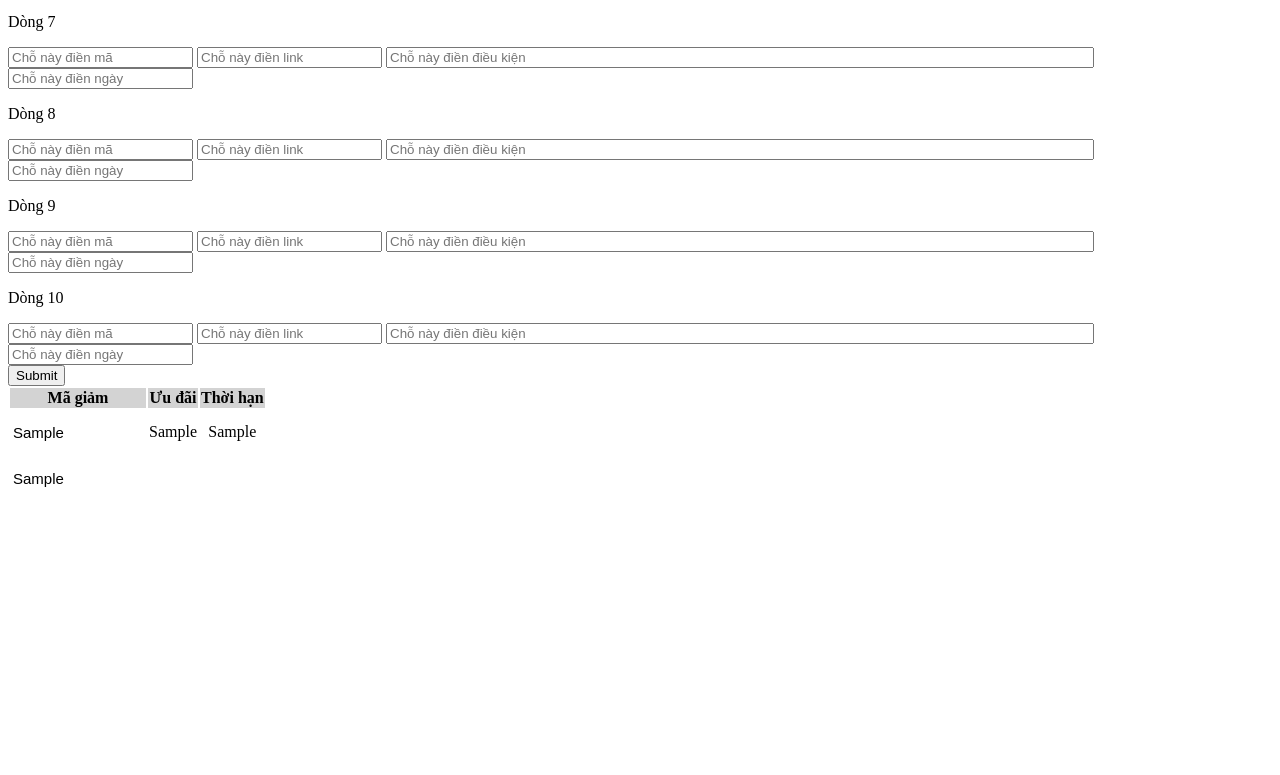
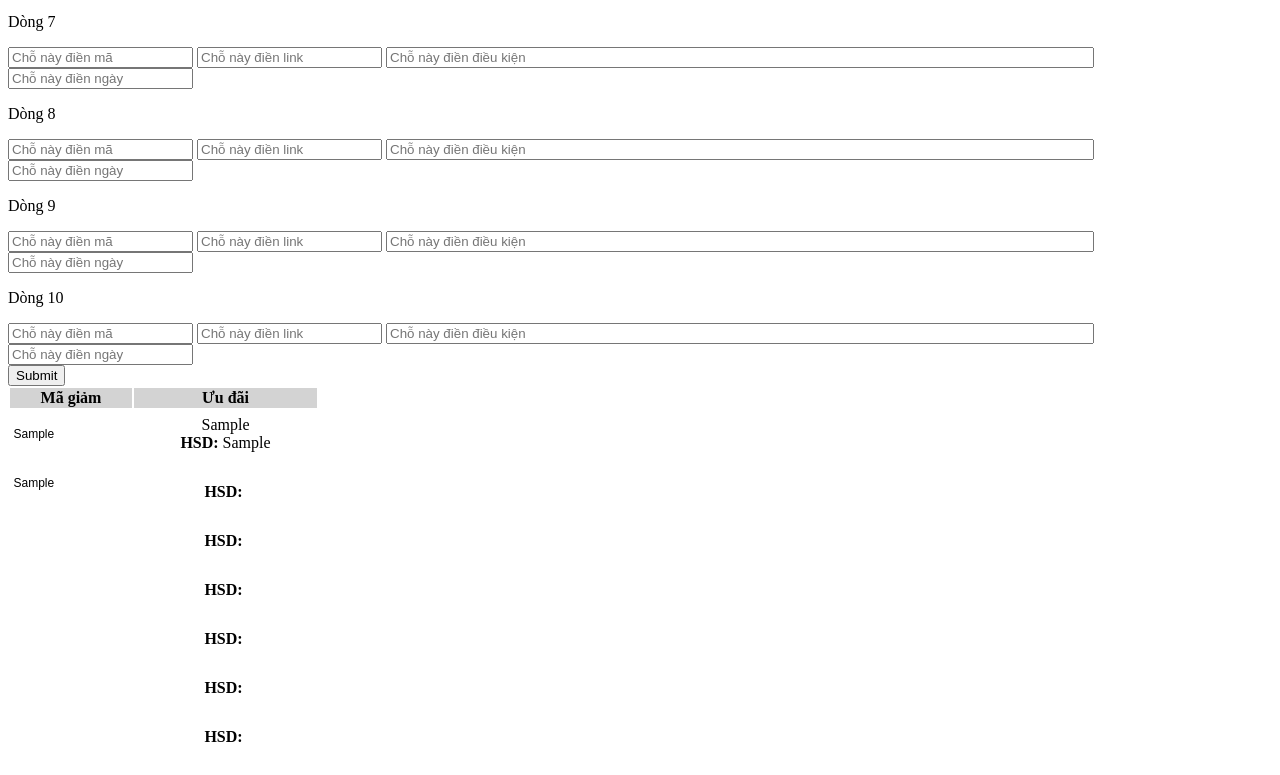
Before and after one commit to gilcodes/gilcodes.github.io, a plain HTML site: page index.html in a window 1280 px wide. Both pictures are taken after typing "Sample", "Sample", "Sample", "Sample", "Sample", "Sample" into the empty fields and a click on the button "Submit". Shown: the part 555-1330 px from the top of the page. Drawn offline with nearby package versions, Linux system fonts and the light colour scheme.

Commit message:
Update index.html

```diff
--- a/index.html
+++ b/index.html
@@ -2,12 +2,10 @@
 <html lang="en">
 <head>
     <meta charset="UTF-8">
-    <title>Tool Tạo Bảng MGG</title>
-    <script src="https://ajax.googleapis.com/ajax/libs/jquery/3.2.1/jquery.min.js"></script>
+    <title>Tool tạo bảng MGG - Có link</title>
 </head>
 <body>
-
-<div class="mgg-item">
+<div class="deal-item">
 
     <div class="item-container">
         <p>Dòng 1</p>
@@ -146,28 +144,30 @@
 
 
 
-        document.getElementById("result").innerHTML = "<table><tbody><tr style=\"background: lightgray;\"><th style=\"text-align: center;\">Mã giảm</th><th style=\"text-align: center;\">Ưu đãi</th><th style=\"text-align: center;\">Thời hạn</th></tr><tr><td><input class=\"coupon-code-modal header-alike\" style=\"border: none; background: white; font-weight: normal; font-size: 15px; margin: 0px; margin-left: auto; margin-right: auto; width: 130px; height: 40px;\" readonly=\"readonly\" type=\"text\" value=\"" + vartext01 + "\" /><a class=\"coupon-code-copied after-copy\" target=\"_blank\" style=\"display: none;\" href=\"" + varlink01 + "\">Click để dùng mã</a></td><td style=\"text-align: center;\">" + varcond01 + "</td><td style=\"text-align: center;\">" + vardate01 + "</td></tr>" +
-                "<tr><td><input class=\"coupon-code-modal header-alike\" style=\"border: none; background: white; font-weight: normal; font-size: 15px; margin: 0px; margin-left: auto; margin-right: auto; width: 130px; height: 40px;\" readonly=\"readonly\" type=\"text\" value=\"" + vartext02 + "\" /><a class=\"coupon-code-copied after-copy\" target=\"_blank\" style=\"display: none;\" href=\"" + varlink02 + "\">Click để dùng mã</a></td><td style=\"text-align: center;\">" + varcond02 + "</td><td style=\"text-align: center;\">" + vardate02 + "</td></tr>" +
-                "<tr><td><input class=\"coupon-code-modal header-alike\" style=\"border: none; background: white; font-weight: normal; font-size: 15px; margin: 0px; margin-left: auto; margin-right: auto; width: 130px; height: 40px;\" readonly=\"readonly\" type=\"text\" value=\"" + vartext03 + "\" /><a class=\"coupon-code-copied after-copy\" target=\"_blank\" style=\"display: none;\" href=\"" + varlink03 + "\">Click để dùng mã</a></td><td style=\"text-align: center;\">" + varcond03 + "</td><td style=\"text-align: center;\">" + vardate03 + "</td></tr>" +
-                "<tr><td><input class=\"coupon-code-modal header-alike\" style=\"border: none; background: white; font-weight: normal; font-size: 15px; margin: 0px; margin-left: auto; margin-right: auto; width: 130px; height: 40px;\" readonly=\"readonly\" type=\"text\" value=\"" + vartext04 + "\" /><a class=\"coupon-code-copied after-copy\" target=\"_blank\" style=\"display: none;\" href=\"" + varlink04 + "\">Click để dùng mã</a></td><td style=\"text-align: center;\">" + varcond04 + "</td><td style=\"text-align: center;\">" + vardate04 + "</td></tr>" +
-                "<tr><td><input class=\"coupon-code-modal header-alike\" style=\"border: none; background: white; font-weight: normal; font-size: 15px; margin: 0px; margin-left: auto; margin-right: auto; width: 130px; height: 40px;\" readonly=\"readonly\" type=\"text\" value=\"" + vartext05 + "\" /><a class=\"coupon-code-copied after-copy\" target=\"_blank\" style=\"display: none;\" href=\"" + varlink05 + "\">Click để dùng mã</a></td><td style=\"text-align: center;\">" + varcond05 + "</td><td style=\"text-align: center;\">" + vardate05 + "</td></tr>" +
-                "<tr><td><input class=\"coupon-code-modal header-alike\" style=\"border: none; background: white; font-weight: normal; font-size: 15px; margin: 0px; margin-left: auto; margin-right: auto; width: 130px; height: 40px;\" readonly=\"readonly\" type=\"text\" value=\"" + vartext06 + "\" /><a class=\"coupon-code-copied after-copy\" target=\"_blank\" style=\"display: none;\" href=\"" + varlink06 + "\">Click để dùng mã</a></td><td style=\"text-align: center;\">" + varcond06 + "</td><td style=\"text-align: center;\">" + vardate06 + "</td></tr>" +
-                "<tr><td><input class=\"coupon-code-modal header-alike\" style=\"border: none; background: white; font-weight: normal; font-size: 15px; margin: 0px; margin-left: auto; margin-right: auto; width: 130px; height: 40px;\" readonly=\"readonly\" type=\"text\" value=\"" + vartext07 + "\" /><a class=\"coupon-code-copied after-copy\" target=\"_blank\" style=\"display: none;\" href=\"" + varlink07 + "\">Click để dùng mã</a></td><td style=\"text-align: center;\">" + varcond07 + "</td><td style=\"text-align: center;\">" + vardate07 + "</td></tr>" +
-                "<tr><td><input class=\"coupon-code-modal header-alike\" style=\"border: none; background: white; font-weight: normal; font-size: 15px; margin: 0px; margin-left: auto; margin-right: auto; width: 130px; height: 40px;\" readonly=\"readonly\" type=\"text\" value=\"" + vartext08 + "\" /><a class=\"coupon-code-copied after-copy\" target=\"_blank\" style=\"display: none;\" href=\"" + varlink08 + "\">Click để dùng mã</a></td><td style=\"text-align: center;\">" + varcond08 + "</td><td style=\"text-align: center;\">" + vardate08 + "</td></tr>" +
-                "<tr><td><input class=\"coupon-code-modal header-alike\" style=\"border: none; background: white; font-weight: normal; font-size: 15px; margin: 0px; margin-left: auto; margin-right: auto; width: 130px; height: 40px;\" readonly=\"readonly\" type=\"text\" value=\"" + vartext09 + "\" /><a class=\"coupon-code-copied after-copy\" target=\"_blank\" style=\"display: none;\" href=\"" + varlink09 + "\">Click để dùng mã</a></td><td style=\"text-align: center;\">" + varcond09 + "</td><td style=\"text-align: center;\">" + vardate09 + "</td></tr>" +
-                "<tr><td><input class=\"coupon-code-modal header-alike\" style=\"border: none; background: white; font-weight: normal; font-size: 15px; margin: 0px; margin-left: auto; margin-right: auto; width: 130px; height: 40px;\" readonly=\"readonly\" type=\"text\" value=\"" + vartext10 + "\" /><a class=\"coupon-code-copied after-copy\" target=\"_blank\" style=\"display: none;\" href=\"" + varlink10 + "\">Click để dùng mã</a></td><td style=\"text-align: center;\">" + varcond10 + "</td><td style=\"text-align: center;\">" + vardate10 + "</td></tr>" + "</tbody></table>"
+        document.getElementById("result").innerHTML = "<table style='font-size: 14px;'><tbody><tr style=\"background: lightgray;\"><th width=\"40%\" style=\"text-align: center;\">Mã giảm</th><th width=\"60%\" style=\"text-align: center;\">Ưu đãi</th></tr><tr><td><input class=\"coupon-code-modal header-alike\" style=\"border: none; background: white; font-weight: normal; font-size: 12px; margin: 0px; padding: 2.5px; margin-left: auto; margin-right: auto; width: 115px; height: 40px;\" readonly=\"readonly\" type=\"text\" value=\"" + vartext01 + "\" /><a class=\"coupon-code-copied after-copy\" target=\"_blank\" style=\"display: none; color: #0071aa;\" href=\"" + varlink01 + "\">Click để dùng mã</a></td><td style=\"text-align: center;\">" + varcond01 + "<br><strong>HSD:&nbsp;</strong>" + vardate01 + "</td></tr>" +
+            "<tr><td><input class=\"coupon-code-modal header-alike\" style=\"border: none; background: white; font-weight: normal; font-size: 12px; margin: 0px; padding: 2.5px; margin-left: auto; margin-right: auto; width: 115px; height: 40px;\" readonly=\"readonly\" type=\"text\" value=\"" + vartext02 + "\" /><a class=\"coupon-code-copied after-copy\" target=\"_blank\" style=\"display: none; color: #0071aa;\" href=\"" + varlink02 + "\">Click để dùng mã</a></td><td style=\"text-align: center;\">" + varcond02 + "<br><strong>HSD:&nbsp;</strong>" + vardate02 + "</td></tr>" +
+            "<tr><td><input class=\"coupon-code-modal header-alike\" style=\"border: none; background: white; font-weight: normal; font-size: 12px; margin: 0px; padding: 2.5px; margin-left: auto; margin-right: auto; width: 115px; height: 40px;\" readonly=\"readonly\" type=\"text\" value=\"" + vartext03 + "\" /><a class=\"coupon-code-copied after-copy\" target=\"_blank\" style=\"display: none; color: #0071aa;\" href=\"" + varlink03 + "\">Click để dùng mã</a></td><td style=\"text-align: center;\">" + varcond03 + "<br><strong>HSD:&nbsp;</strong>" + vardate03 + "</td></tr>" +
+            "<tr><td><input class=\"coupon-code-modal header-alike\" style=\"border: none; background: white; font-weight: normal; font-size: 12px; margin: 0px; padding: 2.5px; margin-left: auto; margin-right: auto; width: 115px; height: 40px;\" readonly=\"readonly\" type=\"text\" value=\"" + vartext04 + "\" /><a class=\"coupon-code-copied after-copy\" target=\"_blank\" style=\"display: none; color: #0071aa;\" href=\"" + varlink04 + "\">Click để dùng mã</a></td><td style=\"text-align: center;\">" + varcond04 + "<br><strong>HSD:&nbsp;</strong>" + vardate04 + "</td></tr>" +
+            "<tr><td><input class=\"coupon-code-modal header-alike\" style=\"border: none; background: white; font-weight: normal; font-size: 12px; margin: 0px; padding: 2.5px; margin-left: auto; margin-right: auto; width: 115px; height: 40px;\" readonly=\"readonly\" type=\"text\" value=\"" + vartext05 + "\" /><a class=\"coupon-code-copied after-copy\" target=\"_blank\" style=\"display: none; color: #0071aa;\" href=\"" + varlink05 + "\">Click để dùng mã</a></td><td style=\"text-align: center;\">" + varcond05 + "<br><strong>HSD:&nbsp;</strong>" + vardate05 + "</td></tr>" +
+            "<tr><td><input class=\"coupon-code-modal header-alike\" style=\"border: none; background: white; font-weight: normal; font-size: 12px; margin: 0px; padding: 2.5px; margin-left: auto; margin-right: auto; width: 115px; height: 40px;\" readonly=\"readonly\" type=\"text\" value=\"" + vartext06 + "\" /><a class=\"coupon-code-copied after-copy\" target=\"_blank\" style=\"display: none; color: #0071aa;\" href=\"" + varlink06 + "\">Click để dùng mã</a></td><td style=\"text-align: center;\">" + varcond06 + "<br><strong>HSD:&nbsp;</strong>" + vardate06 + "</td></tr>" +
+            "<tr><td><input class=\"coupon-code-modal header-alike\" style=\"border: none; background: white; font-weight: normal; font-size: 12px; margin: 0px; padding: 2.5px; margin-left: auto; margin-right: auto; width: 115px; height: 40px;\" readonly=\"readonly\" type=\"text\" value=\"" + vartext07 + "\" /><a class=\"coupon-code-copied after-copy\" target=\"_blank\" style=\"display: none; color: #0071aa;\" href=\"" + varlink07 + "\">Click để dùng mã</a></td><td style=\"text-align: center;\">" + varcond07 + "<br><strong>HSD:&nbsp;</strong>" + vardate07 + "</td></tr>" +
+            "<tr><td><input class=\"coupon-code-modal header-alike\" style=\"border: none; background: white; font-weight: normal; font-size: 12px; margin: 0px; padding: 2.5px; margin-left: auto; margin-right: auto; width: 115px; height: 40px;\" readonly=\"readonly\" type=\"text\" value=\"" + vartext08 + "\" /><a class=\"coupon-code-copied after-copy\" target=\"_blank\" style=\"display: none; color: #0071aa;\" href=\"" + varlink08 + "\">Click để dùng mã</a></td><td style=\"text-align: center;\">" + varcond08 + "<br><strong>HSD:&nbsp;</strong>" + vardate08 + "</td></tr>" +
+            "<tr><td><input class=\"coupon-code-modal header-alike\" style=\"border: none; background: white; font-weight: normal; font-size: 12px; margin: 0px; padding: 2.5px; margin-left: auto; margin-right: auto; width: 115px; height: 40px;\" readonly=\"readonly\" type=\"text\" value=\"" + vartext09 + "\" /><a class=\"coupon-code-copied after-copy\" target=\"_blank\" style=\"display: none; color: #0071aa;\" href=\"" + varlink09 + "\">Click để dùng mã</a></td><td style=\"text-align: center;\">" + varcond09 + "<br><strong>HSD:&nbsp;</strong>" + vardate09 + "</td></tr>" +
+            "<tr><td><input class=\"coupon-code-modal header-alike\" style=\"border: none; background: white; font-weight: normal; font-size: 12px; margin: 0px; padding: 2.5px; margin-left: auto; margin-right: auto; width: 115px; height: 40px;\" readonly=\"readonly\" type=\"text\" value=\"" + vartext10 + "\" /><a class=\"coupon-code-copied after-copy\" target=\"_blank\" style=\"display: none; color: #0071aa;\" href=\"" + varlink10 + "\">Click để dùng mã</a></td><td style=\"text-align: center;\">" + varcond10 + "<br><strong>HSD:&nbsp;</strong>" + vardate10 + "</td></tr>" +
+            "</tbody></table>"
         ;
 
-        document.getElementById("visible").innerHTML = "<table><tbody><tr style=\"background: lightgray;\"><th style=\"text-align: center;\">Mã giảm</th><th style=\"text-align: center;\">Ưu đãi</th><th style=\"text-align: center;\">Thời hạn</th></tr><tr><td><input class=\"coupon-code-modal header-alike\" style=\"border: none; background: white; font-weight: normal; font-size: 15px; margin: 0px; margin-left: auto; margin-right: auto; width: 130px; height: 40px;\" readonly=\"readonly\" type=\"text\" value=\"" + vartext01 + "\" /><a class=\"coupon-code-copied after-copy\" target=\"_blank\" style=\"display: none;\" href=\"" + varlink01 + "\">Click để dùng mã</a></td><td style=\"text-align: center;\">" + varcond01 + "</td><td style=\"text-align: center;\">" + vardate01 + "</td></tr>" +
-                "<tr><td><input class=\"coupon-code-modal header-alike\" style=\"border: none; background: white; font-weight: normal; font-size: 15px; margin: 0px; margin-left: auto; margin-right: auto; width: 130px; height: 40px;\" readonly=\"readonly\" type=\"text\" value=\"" + vartext02 + "\" /><a class=\"coupon-code-copied after-copy\" target=\"_blank\" style=\"display: none;\" href=\"" + varlink02 + "\">Click để dùng mã</a></td><td style=\"text-align: center;\">" + varcond02 + "</td><td style=\"text-align: center;\">" + vardate02 + "</td></tr>" +
-                "<tr><td><input class=\"coupon-code-modal header-alike\" style=\"border: none; background: white; font-weight: normal; font-size: 15px; margin: 0px; margin-left: auto; margin-right: auto; width: 130px; height: 40px;\" readonly=\"readonly\" type=\"text\" value=\"" + vartext03 + "\" /><a class=\"coupon-code-copied after-copy\" target=\"_blank\" style=\"display: none;\" href=\"" + varlink03 + "\">Click để dùng mã</a></td><td style=\"text-align: center;\">" + varcond03 + "</td><td style=\"text-align: center;\">" + vardate03 + "</td></tr>" +
-                "<tr><td><input class=\"coupon-code-modal header-alike\" style=\"border: none; background: white; font-weight: normal; font-size: 15px; margin: 0px; margin-left: auto; margin-right: auto; width: 130px; height: 40px;\" readonly=\"readonly\" type=\"text\" value=\"" + vartext04 + "\" /><a class=\"coupon-code-copied after-copy\" target=\"_blank\" style=\"display: none;\" href=\"" + varlink04 + "\">Click để dùng mã</a></td><td style=\"text-align: center;\">" + varcond04 + "</td><td style=\"text-align: center;\">" + vardate04 + "</td></tr>" +
-                "<tr><td><input class=\"coupon-code-modal header-alike\" style=\"border: none; background: white; font-weight: normal; font-size: 15px; margin: 0px; margin-left: auto; margin-right: auto; width: 130px; height: 40px;\" readonly=\"readonly\" type=\"text\" value=\"" + vartext05 + "\" /><a class=\"coupon-code-copied after-copy\" target=\"_blank\" style=\"display: none;\" href=\"" + varlink05 + "\">Click để dùng mã</a></td><td style=\"text-align: center;\">" + varcond05 + "</td><td style=\"text-align: center;\">" + vardate05 + "</td></tr>" +
-                "<tr><td><input class=\"coupon-code-modal header-alike\" style=\"border: none; background: white; font-weight: normal; font-size: 15px; margin: 0px; margin-left: auto; margin-right: auto; width: 130px; height: 40px;\" readonly=\"readonly\" type=\"text\" value=\"" + vartext06 + "\" /><a class=\"coupon-code-copied after-copy\" target=\"_blank\" style=\"display: none;\" href=\"" + varlink06 + "\">Click để dùng mã</a></td><td style=\"text-align: center;\">" + varcond06 + "</td><td style=\"text-align: center;\">" + vardate06 + "</td></tr>" +
-                "<tr><td><input class=\"coupon-code-modal header-alike\" style=\"border: none; background: white; font-weight: normal; font-size: 15px; margin: 0px; margin-left: auto; margin-right: auto; width: 130px; height: 40px;\" readonly=\"readonly\" type=\"text\" value=\"" + vartext07 + "\" /><a class=\"coupon-code-copied after-copy\" target=\"_blank\" style=\"display: none;\" href=\"" + varlink07 + "\">Click để dùng mã</a></td><td style=\"text-align: center;\">" + varcond07 + "</td><td style=\"text-align: center;\">" + vardate07 + "</td></tr>" +
-                "<tr><td><input class=\"coupon-code-modal header-alike\" style=\"border: none; background: white; font-weight: normal; font-size: 15px; margin: 0px; margin-left: auto; margin-right: auto; width: 130px; height: 40px;\" readonly=\"readonly\" type=\"text\" value=\"" + vartext08 + "\" /><a class=\"coupon-code-copied after-copy\" target=\"_blank\" style=\"display: none;\" href=\"" + varlink08 + "\">Click để dùng mã</a></td><td style=\"text-align: center;\">" + varcond08 + "</td><td style=\"text-align: center;\">" + vardate08 + "</td></tr>" +
-                "<tr><td><input class=\"coupon-code-modal header-alike\" style=\"border: none; background: white; font-weight: normal; font-size: 15px; margin: 0px; margin-left: auto; margin-right: auto; width: 130px; height: 40px;\" readonly=\"readonly\" type=\"text\" value=\"" + vartext09 + "\" /><a class=\"coupon-code-copied after-copy\" target=\"_blank\" style=\"display: none;\" href=\"" + varlink09 + "\">Click để dùng mã</a></td><td style=\"text-align: center;\">" + varcond09 + "</td><td style=\"text-align: center;\">" + vardate09 + "</td></tr>" +
-                "<tr><td><input class=\"coupon-code-modal header-alike\" style=\"border: none; background: white; font-weight: normal; font-size: 15px; margin: 0px; margin-left: auto; margin-right: auto; width: 130px; height: 40px;\" readonly=\"readonly\" type=\"text\" value=\"" + vartext10 + "\" /><a class=\"coupon-code-copied after-copy\" target=\"_blank\" style=\"display: none;\" href=\"" + varlink10 + "\">Click để dùng mã</a></td><td style=\"text-align: center;\">" + varcond10 + "</td><td style=\"text-align: center;\">" + vardate10 + "</td></tr>" + "</tbody></table>"
+        document.getElementById("visible").innerHTML = "<table style='font-size: 14px;'><tbody><tr style=\"background: lightgray;\"><th width=\"40%\" style=\"text-align: center;\">Mã giảm</th><th width=\"60%\" style=\"text-align: center;\">Ưu đãi</th></tr><tr><td><input class=\"coupon-code-modal header-alike\" style=\"border: none; background: white; font-weight: normal; font-size: 12px; margin: 0px; padding: 2.5px; margin-left: auto; margin-right: auto; width: 115px; height: 40px;\" readonly=\"readonly\" type=\"text\" value=\"" + vartext01 + "\" /><a class=\"coupon-code-copied after-copy\" target=\"_blank\" style=\"display: none; color: #0071aa;\" href=\"" + varlink01 + "\">Click để dùng mã</a></td><td style=\"text-align: center;\">" + varcond01 + "<br><strong>HSD:&nbsp;</strong>" + vardate01 + "</td></tr>" +
+            "<tr><td><input class=\"coupon-code-modal header-alike\" style=\"border: none; background: white; font-weight: normal; font-size: 12px; margin: 0px; padding: 2.5px; margin-left: auto; margin-right: auto; width: 115px; height: 40px;\" readonly=\"readonly\" type=\"text\" value=\"" + vartext02 + "\" /><a class=\"coupon-code-copied after-copy\" target=\"_blank\" style=\"display: none; color: #0071aa;\" href=\"" + varlink02 + "\">Click để dùng mã</a></td><td style=\"text-align: center;\">" + varcond02 + "<br><strong>HSD:&nbsp;</strong>" + vardate02 + "</td></tr>" +
+            "<tr><td><input class=\"coupon-code-modal header-alike\" style=\"border: none; background: white; font-weight: normal; font-size: 12px; margin: 0px; padding: 2.5px; margin-left: auto; margin-right: auto; width: 115px; height: 40px;\" readonly=\"readonly\" type=\"text\" value=\"" + vartext03 + "\" /><a class=\"coupon-code-copied after-copy\" target=\"_blank\" style=\"display: none; color: #0071aa;\" href=\"" + varlink03 + "\">Click để dùng mã</a></td><td style=\"text-align: center;\">" + varcond03 + "<br><strong>HSD:&nbsp;</strong>" + vardate03 + "</td></tr>" +
+            "<tr><td><input class=\"coupon-code-modal header-alike\" style=\"border: none; background: white; font-weight: normal; font-size: 12px; margin: 0px; padding: 2.5px; margin-left: auto; margin-right: auto; width: 115px; height: 40px;\" readonly=\"readonly\" type=\"text\" value=\"" + vartext04 + "\" /><a class=\"coupon-code-copied after-copy\" target=\"_blank\" style=\"display: none; color: #0071aa;\" href=\"" + varlink04 + "\">Click để dùng mã</a></td><td style=\"text-align: center;\">" + varcond04 + "<br><strong>HSD:&nbsp;</strong>" + vardate04 + "</td></tr>" +
+            "<tr><td><input class=\"coupon-code-modal header-alike\" style=\"border: none; background: white; font-weight: normal; font-size: 12px; margin: 0px; padding: 2.5px; margin-left: auto; margin-right: auto; width: 115px; height: 40px;\" readonly=\"readonly\" type=\"text\" value=\"" + vartext05 + "\" /><a class=\"coupon-code-copied after-copy\" target=\"_blank\" style=\"display: none; color: #0071aa;\" href=\"" + varlink05 + "\">Click để dùng mã</a></td><td style=\"text-align: center;\">" + varcond05 + "<br><strong>HSD:&nbsp;</strong>" + vardate05 + "</td></tr>" +
+            "<tr><td><input class=\"coupon-code-modal header-alike\" style=\"border: none; background: white; font-weight: normal; font-size: 12px; margin: 0px; padding: 2.5px; margin-left: auto; margin-right: auto; width: 115px; height: 40px;\" readonly=\"readonly\" type=\"text\" value=\"" + vartext06 + "\" /><a class=\"coupon-code-copied after-copy\" target=\"_blank\" style=\"display: none; color: #0071aa;\" href=\"" + varlink06 + "\">Click để dùng mã</a></td><td style=\"text-align: center;\">" + varcond06 + "<br><strong>HSD:&nbsp;</strong>" + vardate06 + "</td></tr>" +
+            "<tr><td><input class=\"coupon-code-modal header-alike\" style=\"border: none; background: white; font-weight: normal; font-size: 12px; margin: 0px; padding: 2.5px; margin-left: auto; margin-right: auto; width: 115px; height: 40px;\" readonly=\"readonly\" type=\"text\" value=\"" + vartext07 + "\" /><a class=\"coupon-code-copied after-copy\" target=\"_blank\" style=\"display: none; color: #0071aa;\" href=\"" + varlink07 + "\">Click để dùng mã</a></td><td style=\"text-align: center;\">" + varcond07 + "<br><strong>HSD:&nbsp;</strong>" + vardate07 + "</td></tr>" +
+            "<tr><td><input class=\"coupon-code-modal header-alike\" style=\"border: none; background: white; font-weight: normal; font-size: 12px; margin: 0px; padding: 2.5px; margin-left: auto; margin-right: auto; width: 115px; height: 40px;\" readonly=\"readonly\" type=\"text\" value=\"" + vartext08 + "\" /><a class=\"coupon-code-copied after-copy\" target=\"_blank\" style=\"display: none; color: #0071aa;\" href=\"" + varlink08 + "\">Click để dùng mã</a></td><td style=\"text-align: center;\">" + varcond08 + "<br><strong>HSD:&nbsp;</strong>" + vardate08 + "</td></tr>" +
+            "<tr><td><input class=\"coupon-code-modal header-alike\" style=\"border: none; background: white; font-weight: normal; font-size: 12px; margin: 0px; padding: 2.5px; margin-left: auto; margin-right: auto; width: 115px; height: 40px;\" readonly=\"readonly\" type=\"text\" value=\"" + vartext09 + "\" /><a class=\"coupon-code-copied after-copy\" target=\"_blank\" style=\"display: none; color: #0071aa;\" href=\"" + varlink09 + "\">Click để dùng mã</a></td><td style=\"text-align: center;\">" + varcond09 + "<br><strong>HSD:&nbsp;</strong>" + vardate09 + "</td></tr>" +
+            "<tr><td><input class=\"coupon-code-modal header-alike\" style=\"border: none; background: white; font-weight: normal; font-size: 12px; margin: 0px; padding: 2.5px; margin-left: auto; margin-right: auto; width: 115px; height: 40px;\" readonly=\"readonly\" type=\"text\" value=\"" + vartext10 + "\" /><a class=\"coupon-code-copied after-copy\" target=\"_blank\" style=\"display: none; color: #0071aa;\" href=\"" + varlink10 + "\">Click để dùng mã</a></td><td style=\"text-align: center;\">" + varcond10 + "<br><strong>HSD:&nbsp;</strong>" + vardate10 + "</td></tr>" +
+            "</tbody></table>"
 
     }
 
@@ -178,5 +178,4 @@
         document.execCommand("copy");
     }
 </script>
-</body>
 </html>
```
